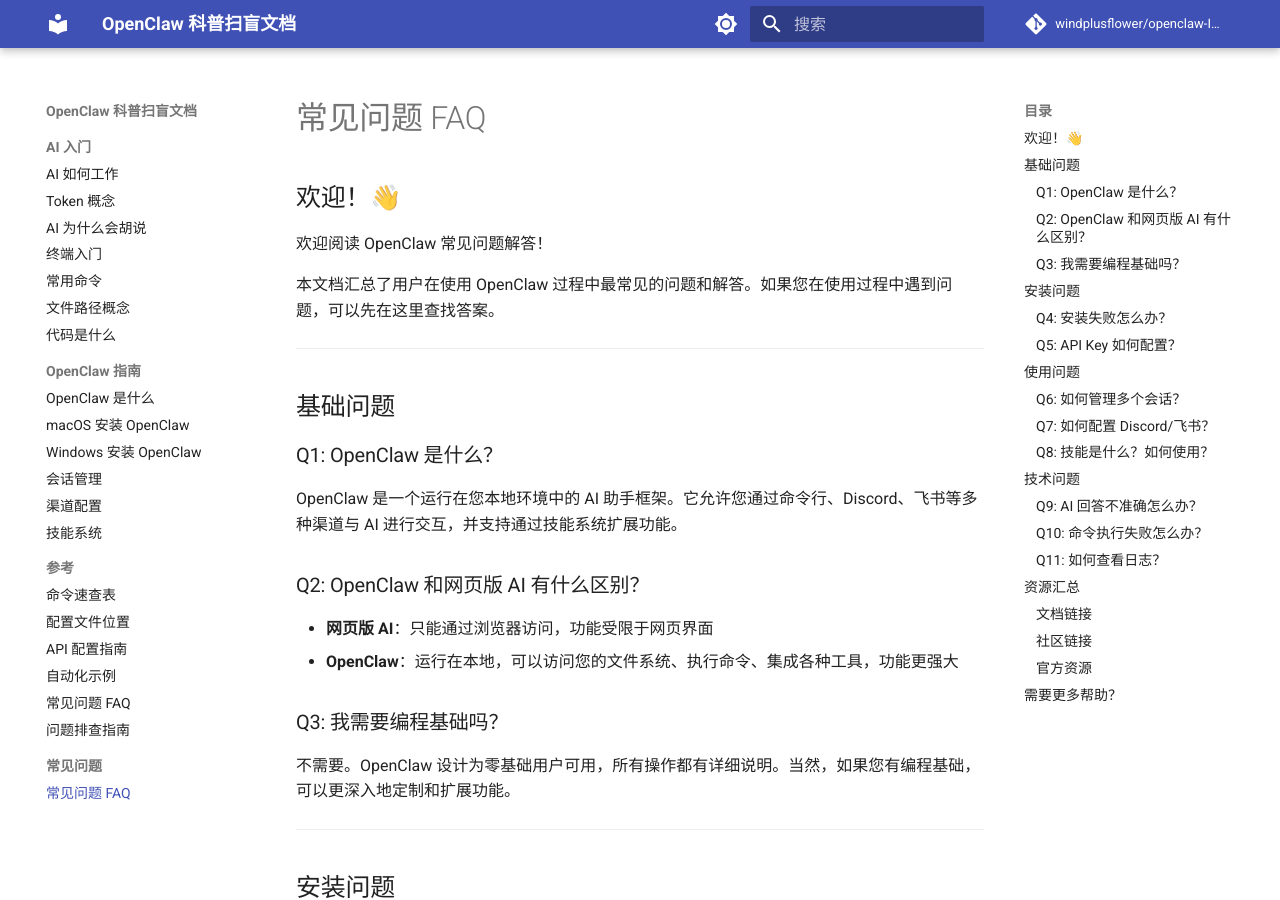
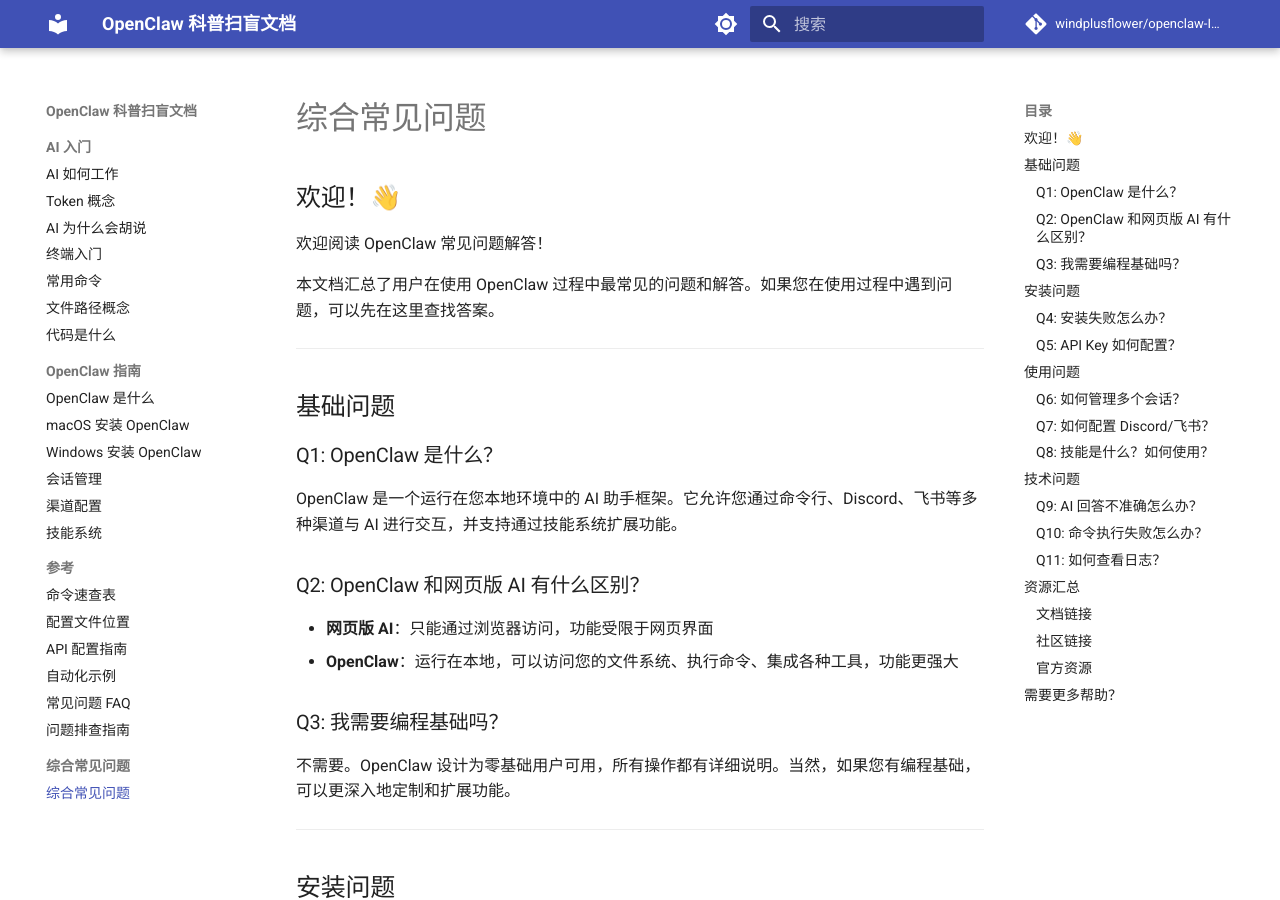
Before and after one commit to windplusflower/openclaw-Intro, an MkDocs documentation site: the page built from docs/04-faq.md, in a window 1280 px wide and 900 px high. Built offline with MkDocs 1.6.1 and Material for MkDocs 9.7.7, drawn with Linux system fonts in a browser that asks for light colours; comment, search, counter and statistics services are not loaded.

Commit message:
fix: 区分两个 FAQ 文档的标题

```diff
--- a/docs/04-faq.md
+++ b/docs/04-faq.md
@@ -1,4 +1,4 @@
-# 常见问题 FAQ
+# 综合常见问题
 
 ## 欢迎！👋
 
--- a/mkdocs.yml
+++ b/mkdocs.yml
@@ -65,7 +65,7 @@ nav:
     - 03-reference/automation-examples.md
     - 03-reference/faq.md
     - 03-reference/troubleshooting.md
-  - 常见问题:
+  - 综合常见问题:
     - 04-faq.md
 
 extra:
```
